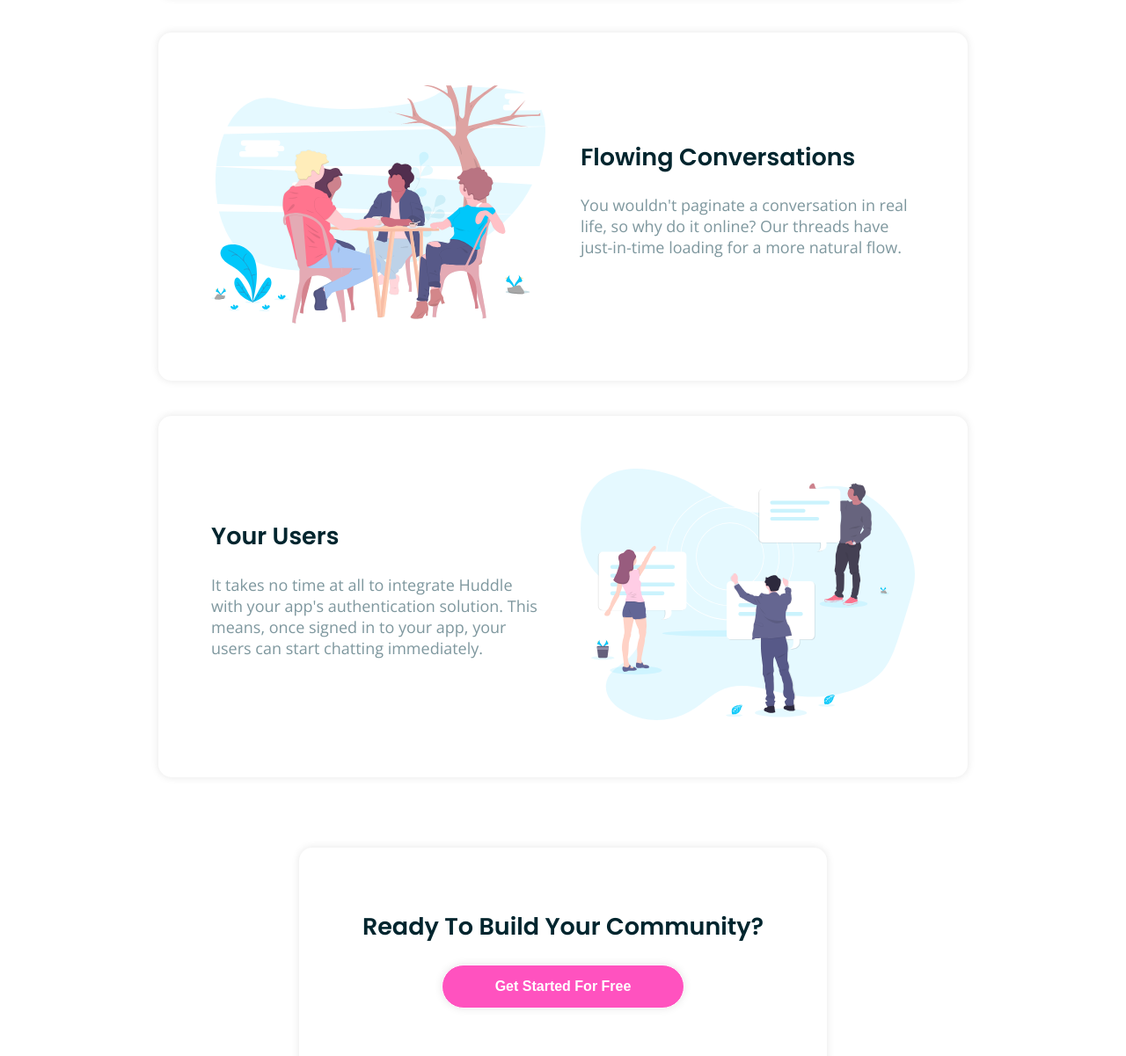
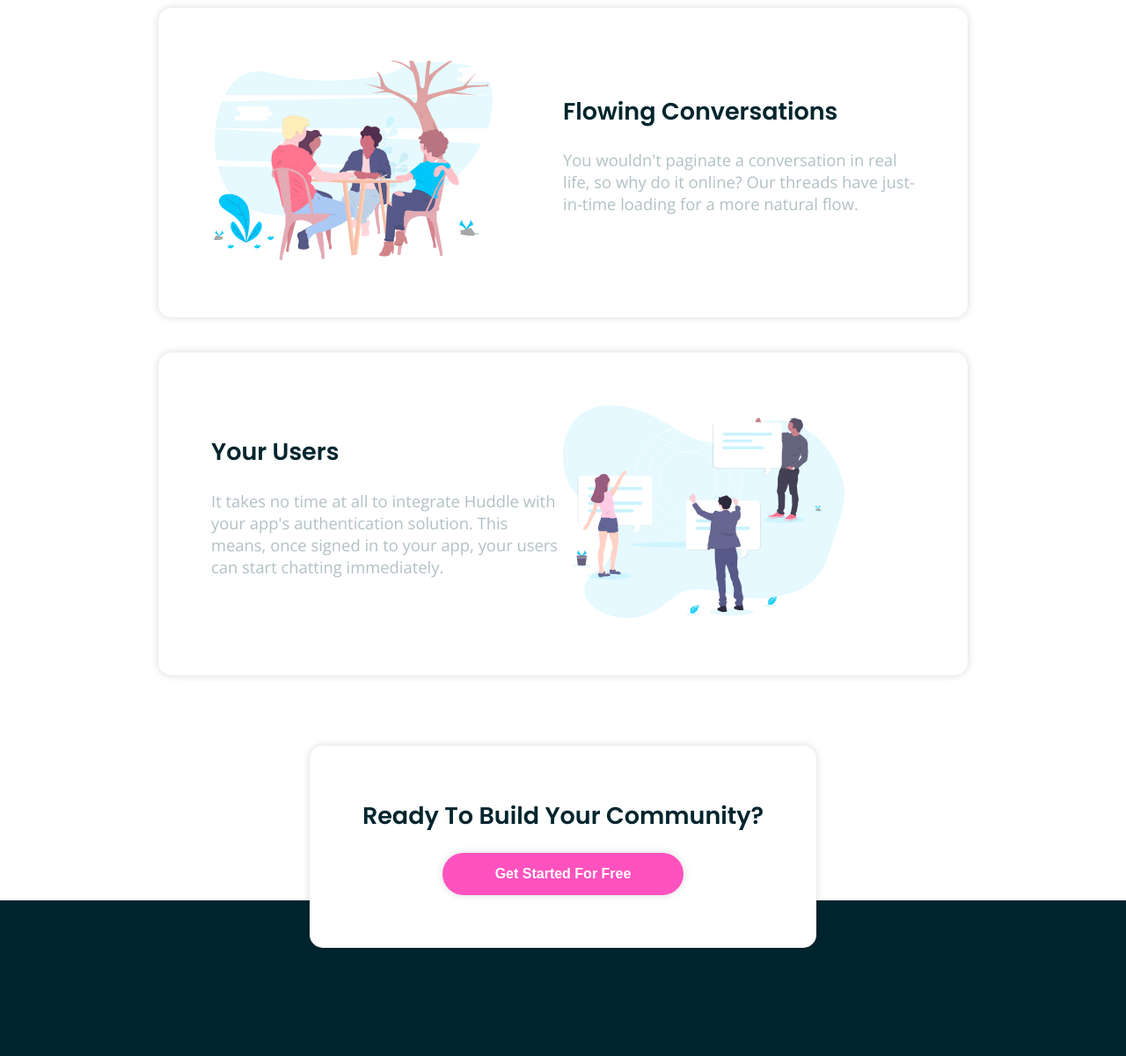
Before and after one commit to gavin-crowley/frontend-mentor, a plain HTML site: page huddle-landing-page/my-huddle.html in a window 1280 px wide. Shown: the part 951-2152 px from the top of the page at 88% size. Drawn offline with nearby package versions, Linux system fonts and the light colour scheme.

Commit message:
huddle landing complete

```diff
--- a/huddle-landing-page/my-huddle.css
+++ b/huddle-landing-page/my-huddle.css
@@ -6,20 +6,20 @@
 
 body {
   font-family: 'Open Sans', sans-serif;
-  font-size: 1.125em;
+  font-size: 1.15em;
   margin: 0;
   color: #7e979e;
 }
 
-img {
-  max-width: 100%;
+.header-img {
+  max-width: 80%;
+  margin-left: 20%;
 }
 
 h1,
 h2 {
   color: hsl(192, 100%, 9%);
   font-family: 'Poppins', sans-serif;
-  /* line-height: 30.7px; */
 }
 
 h1 {
@@ -27,9 +27,16 @@ h1 {
 }
 
 h2 {
-  /* font-size: 1.69em; */
   font-size: 27px;
   margin-top: 0;
+}
+
+p {
+  opacity: 0.6;
+}
+
+.center {
+  text-align: center;
 }
 
 .container {
@@ -42,7 +49,6 @@ h2 {
 .flex {
   display: flex;
   align-items: center;
-  /* flex-wrap: wrap; */
 }
 
 .align-start {
@@ -54,18 +60,11 @@ h2 {
   flex: 1;
 }
 
-.flex > div:first-child {
-  margin-right: 20px;
-}
-
-.flex > div:last-child {
-  margin-left: 20px;
-}
-
 header {
   background-image: url('images/bg-hero-desktop.svg');
   background-size: cover;
   background-position: center center;
+  background-color: hsl(193, 100%, 96%);
 }
 
 /* Nav styling */
@@ -73,14 +72,14 @@ nav {
   display: flex;
   align-items: center;
   justify-content: space-between;
-  margin: 20px 0;
+  margin: 20px 0 40px 0;
 }
 
-button {
-  border: 1px solid #fff;
+.btn {
+  border: none;
   background-color: #fff;
   border-radius: 25px;
-  box-shadow: 0 0 10px rgba(0, 0, 0, 0.1);
+  box-shadow: 0 0 10px rgba(0, 0, 0, 0.15);
   color: #000;
   font-family: 'Arial', sans-serif;
   font-weight: 700;
@@ -88,61 +87,32 @@ button {
   padding: 15px 60px;
 }
 
-.started {
+.btn-primary {
   color: #fff;
   background-color: hsl(322, 100%, 66%);
 }
 
 /* Features Styling */
 
-.features {
-  /* position: relative; */
-  /* display: flex; */
-  /* justify-content: center; */
-  /* align-items: center; */
+.card {
+  background-color: #fff;
+  border-radius: 15px;
+  box-shadow: 0 0 10px rgba(0, 0, 0, 0.15);
+  margin: 40px 0;
+  padding: 60px;
 }
 
-.card {
-  background-color: #fff;
-  box-shadow: 0 0 10px rgba(0, 0, 0, 0.1);
-  border-radius: 15px;
-  padding: 40px 25px;
-  margin-top: 40px;
-  /* width: 80%; */
-}
-.card-container {
-  padding: 20px;
-  margin: 0 auto;
-  max-width: 100%;
-  width: 840px;
+.card img {
+  max-width: 80%;
 }
 
 /* CTA Styling */
 
 .cta {
-  width: 600px;
-  margin: 0 auto;
-  max-width: 100%;
-  padding: 50px 20px;
-  text-align: center;
-  margin-top: 80px;
-  /* position: absolute; */
-  /* z-index: 1; */
-  /* bottom: 10px; */
-  /* margin-top: 30px; */
-  /* top: 20px; */
-  /* border: 1px solid red; */
-}
-
-.cta-flex button {
-  /* display: block; */
-}
-
-.cta-flex {
-  /* text-align: center; */
-  /* display: flex; */
-  /* justify-content: center; */
-  /* align-items: center; */
+  display: inline-block;
+  position: relative;
+  margin-bottom: -50%;
+  z-index: 1;
 }
 
 /* Footer styling */
@@ -150,8 +120,7 @@ button {
 footer {
   background-color: hsl(192, 100%, 9%);
   color: #fff;
-  padding: 50px 0;
-  /* position: relative; */
+  padding: 180px 0 60px;
 }
 
 footer ul {
@@ -182,14 +151,5 @@ footer .circle {
 }
 
 footer p {
-  text-align: left;
+  text-align: right;
 }
-
-.copyright {
-  display: flex;
-  justify-content: flex-end;
-}
-
-.copyright p {
-  color: #b1c0c4;
-}
--- a/huddle-landing-page/my-huddle.html
+++ b/huddle-landing-page/my-huddle.html
@@ -21,7 +21,7 @@
       <div class="container">
         <nav>
           <img src="./images/logo.svg" alt="logo" />
-          <button>Try It Free</button>
+          <button class="btn">Try It Free</button>
         </nav>
 
         <div class="flex">
@@ -32,11 +32,11 @@
               but so does your audience. Create connections with your users as
               you engage in genuine discussion.
             </p>
-            <button class="started">Get Started For Free</button>
+            <button class="btn btn-primary">Get Started For Free</button>
           </div>
           <div>
             <img
-              class="illustration"
+              class="header-img"
               src="./images/illustration-mockups.svg"
               alt="header-img"
             />
@@ -47,15 +47,13 @@
 
     <section class="features">
       <div class="container">
-        <div class="card">
-          <div class="card-container">
-            <div class="flex">
+        <div class="card flex">
           <div>
             <h2>Grow Together</h2>
             <p>
               Generate meaningful discussions with your audience and build a
-                  strong, loyal community. Think of the insightful conversations
-                  you miss out on with a feedback form.
+              strong, loyal community. Think of the insightful conversations you
+              miss out on with a feedback form.
             </p>
           </div>
           <div>
@@ -66,12 +64,8 @@
             />
           </div>
         </div>
-          </div>
-        </div>
 
-        <div class="card">
-          <div class="card-container">
-            <div class="flex">
+        <div class="card flex">
           <div>
             <img
               class="illustration"
@@ -82,24 +76,20 @@
           <div>
             <h2>Flowing Conversations</h2>
             <p>
-                  You wouldn't paginate a conversation in real life, so why do
-                  it online? Our threads have just-in-time loading for a more
-                  natural flow.
+              You wouldn't paginate a conversation in real life, so why do it
+              online? Our threads have just-in-time loading for a more natural
+              flow.
             </p>
           </div>
         </div>
-          </div>
-        </div>
 
-        <div class="card">
-          <div class="card-container">
-            <div class="flex">
+        <div class="card flex">
           <div>
             <h2>Your Users</h2>
             <p>
               It takes no time at all to integrate Huddle with your app's
-                  authentication solution. This means, once signed in to your
-                  app, your users can start chatting immediately.
+              authentication solution. This means, once signed in to your app,
+              your users can start chatting immediately.
             </p>
           </div>
           <div>
@@ -110,15 +100,11 @@
             />
           </div>
         </div>
-          </div>
-        </div>
 
+        <div class="center">
           <div class="cta card">
-          <div class="card-container">
-            <!-- <div class="cta-flex"> -->
             <h2>Ready To Build Your Community?</h2>
-            <button class="started">Get Started For Free</button>
-            <!-- </div> -->
+            <button class="btn btn-primary">Get Started For Free</button>
           </div>
         </div>
       </div>
@@ -167,9 +153,8 @@
             </li>
           </ul>
         </div>
-        <div class="copyright">
-          <p>© Copyright 2018 Huddle. All rights reserved.</p>
-        </div>
+
+        <p>&copy; Copyright 2018 Huddle. All rights reserved.</p>
       </div>
     </footer>
   </body>
```
Lines whose indentation alone changed are shown as unchanged.
